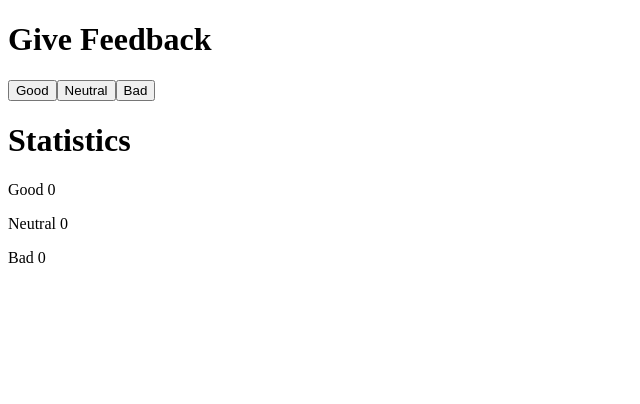
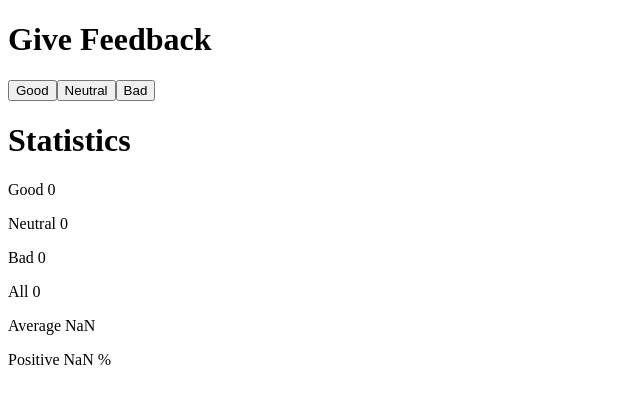
Before and after one commit to w1sec0d/fullstack-course, a React (Vite) app in the folder part1-introduction-to-react/unicafe/: page / in a window 1280 px wide. Shown: the top 404 px of the page, without its empty margins (0-640 px from the left). Built offline with nearby package versions, Linux system fonts and the light colour scheme.

Commit message:
Add exercise 1.7: unicafe step 2

```diff
--- a/part1-introduction-to-react/unicafe/src/App.jsx
+++ b/part1-introduction-to-react/unicafe/src/App.jsx
@@ -5,6 +5,12 @@ const App = () => {
   const [good, setGood] = useState(0);
   const [neutral, setNeutral] = useState(0);
   const [bad, setBad] = useState(0);
+
+  const averageFeedback = (good, neutral, bad) =>
+    (good - neutral) / (good + neutral + bad);
+
+  const positiveFeedBack = (good, neutral, bad) =>
+    (good / (good + neutral + bad)) * 100;
 
   return (
     <>
@@ -25,6 +31,9 @@ const App = () => {
         <p>Good {good}</p>
         <p>Neutral {neutral}</p>
         <p>Bad {bad}</p>
+        <p>All {good + neutral + bad}</p>
+        <p>Average {averageFeedback(good, neutral, bad).toFixed(2)}</p>
+        <p>Positive {positiveFeedBack(good, neutral, bad).toFixed(2)} %</p>
       </div>
     </>
   );
```
